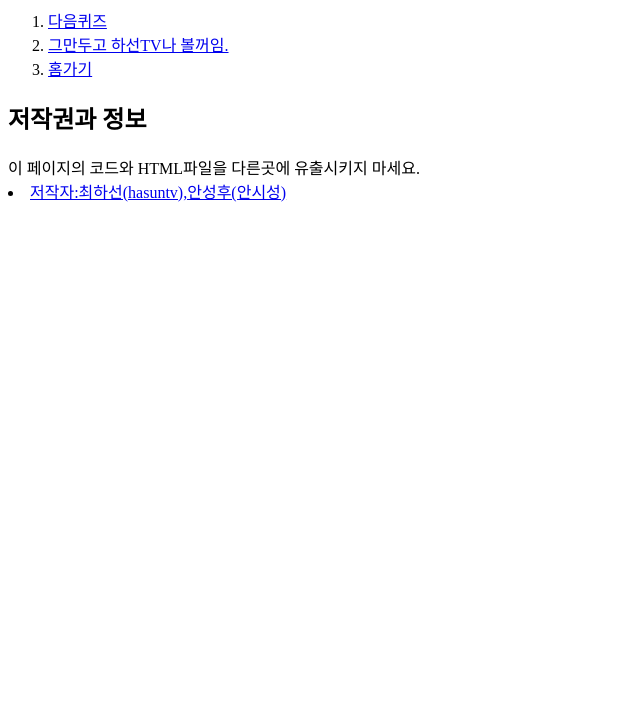
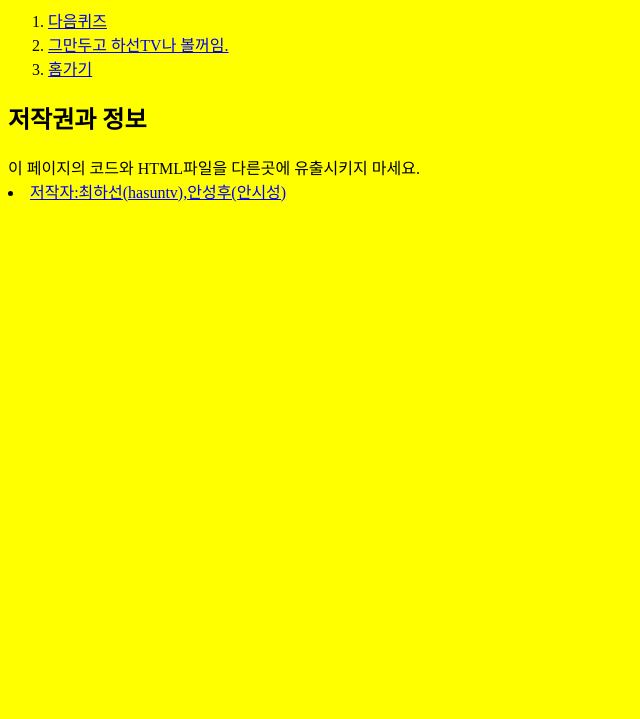
Before and after one commit to choihasun/computerquiz, a plain HTML site: page soo1.html in a window 1280 px wide. Shown: the part 81-800 px from the top of the page, without its empty margins (0-640 px from the left). Drawn offline with Linux system fonts and the light colour scheme.

Commit message:
Update soo1.html

```diff
--- a/soo1.html
+++ b/soo1.html
@@ -1,6 +1,7 @@
 <!DOCTYPE html>
 <html>
 <head>
+  <body bgcolor='yellow'>
   <title>퀴즈나라 - 컴퓨터퀴즈</title>
   <meta charset="utf-8">
 </head>
```
